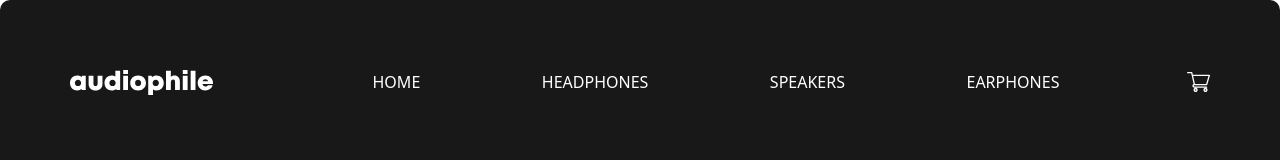
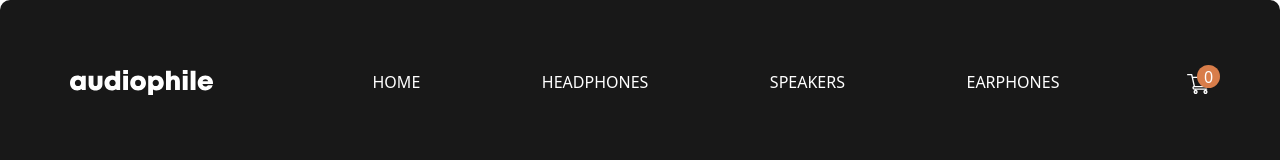
Before and after one commit to AnWang719/Audiophile, a React (Create React App) app: page / in a window 1280 px wide. Shown: the top 160 px of the page. Built offline with nearby package versions, Linux system fonts and the light colour scheme.

Commit message:
adding cart icon

```diff
--- a/src/components/productPage/ProductDetail.js
+++ b/src/components/productPage/ProductDetail.js
@@ -66,6 +66,8 @@ function ProductDetail() {
       })
     );
   };
+
+  console.log(quantity);
 
   const listItems = includes.map((item) => (
     <div key={item.item} className={classes.listItem}>
--- a/src/components/shared/Menu.module.css
+++ b/src/components/shared/Menu.module.css
@@ -24,6 +24,25 @@
   color: orange !important;
 }
 
+.cart {
+  position: relative;
+}
+
+.cart span {
+  background-color: #d87d4a;
+  display: inline-block;
+  width: 23px;
+  height: 23px;
+  border-radius: 50%;
+  position: absolute;
+  color: white;
+  font-size: 1rem;
+  top: -5px;
+  left: 10px;
+  padding-left: 7px;
+  padding-bottom: 23px;
+}
+
 /* @media (min-width: 1199.98px) {
   .navLink {
     padding-left: 40px !important;
--- a/src/components/shared/OffcanvasMenu.js
+++ b/src/components/shared/OffcanvasMenu.js
@@ -6,7 +6,25 @@ import classes from "./Menu.module.css";
 import cart from "../../assets/icon-cart.svg";
 import logo from "../../assets/logo.svg";
 import { NavLink } from "react-router-dom";
+import { useSelector } from "react-redux";
+
 function OffcanvasMenu() {
+  //extracting quantity values from state
+  const CartItems = useSelector((state) => state.items);
+
+  function extractValue(arr, prop) {
+    let extractedValue = arr.map((item) => item[prop]);
+
+    return extractedValue;
+  }
+
+  const result = extractValue(CartItems, "quantity");
+  const totalQuantity = result.reduce((acc, value) => {
+    return acc + value;
+  }, 0);
+
+  console.log(totalQuantity);
+
   return (
     <div className={classes.menuOuter}>
       <Container>
@@ -49,7 +67,10 @@ function OffcanvasMenu() {
                   </Nav>
                 </Offcanvas.Body>
               </Navbar.Offcanvas>
-              <img src={cart} alt="cart" />
+              <div className={classes.cart}>
+                <span>{totalQuantity}</span>
+                <img src={cart} alt="cart" />
+              </div>
             </Container>
           </Navbar>
         ))}
--- a/src/store/CartSlice.js
+++ b/src/store/CartSlice.js
@@ -2,7 +2,6 @@ import { createSlice } from "@reduxjs/toolkit";
 
 const initialState = {
   items: [],
-
   totalAmount: 0,
 };
 
@@ -29,39 +28,27 @@ const CartSlice = createSlice({
       } else {
         state.items = state.items.concat(action.payload);
       }
-
       state.totalAmount = updatedTotalAmount;
-      //   console.log(existingCartItem);
-
-      //   console.log(existingCartItemIndex);
-
-      //   const existingCartItem = state.items[existingCartItemIndex];
-
-      //   //   console.log(existingCartItem);
-      //   let updatedItems;
-
-      //   if (existingCartItem) {
-      //     const updatedItem = {
-      //       ...existingCartItem,
-      //       quantity: existingCartItem.quantity + action.payload.quantity,
-      //     };
-      //     console.log(updatedItem);
-      //     state.items[existingCartItemIndex] = updatedItem;
-      //     // updatedItems = [...state.items];
-      //     // updatedItems[existingCartItemIndex] = updatedItem;
-      //   } else {
-      //     updatedItems = state.items.concat(action.payload);
-      //   }
-
-      //   state.items = updatedItems;
-      //   state.totalAmount = updatedTotalAmount;
-
-      //   console.log(action.payload, state.items);
     },
 
     removeFromCart(state, action) {
-      updatedCounter = state.counter - 1;
-      if (updatedCounter === 0) return;
+      const updatedTotalAmount =
+        state.totalAmount - action.payload.price * action.payload.quantity;
+      const existingCartItemIndex = state.items.findIndex(
+        (item) => item.id === action.payload.id
+      );
+
+      const existingCartItem = state.items[existingCartItemIndex];
+
+      if (existingCartItem) {
+        state.items[existingCartItemIndex] = {
+          ...existingCartItem,
+          quantity: existingCartItem.quantity - action.payload.quantity,
+        };
+      } else {
+        state.items = state.items.concat(action.payload);
+      }
+      state.totalAmount = updatedTotalAmount;
     },
   },
 });
```
